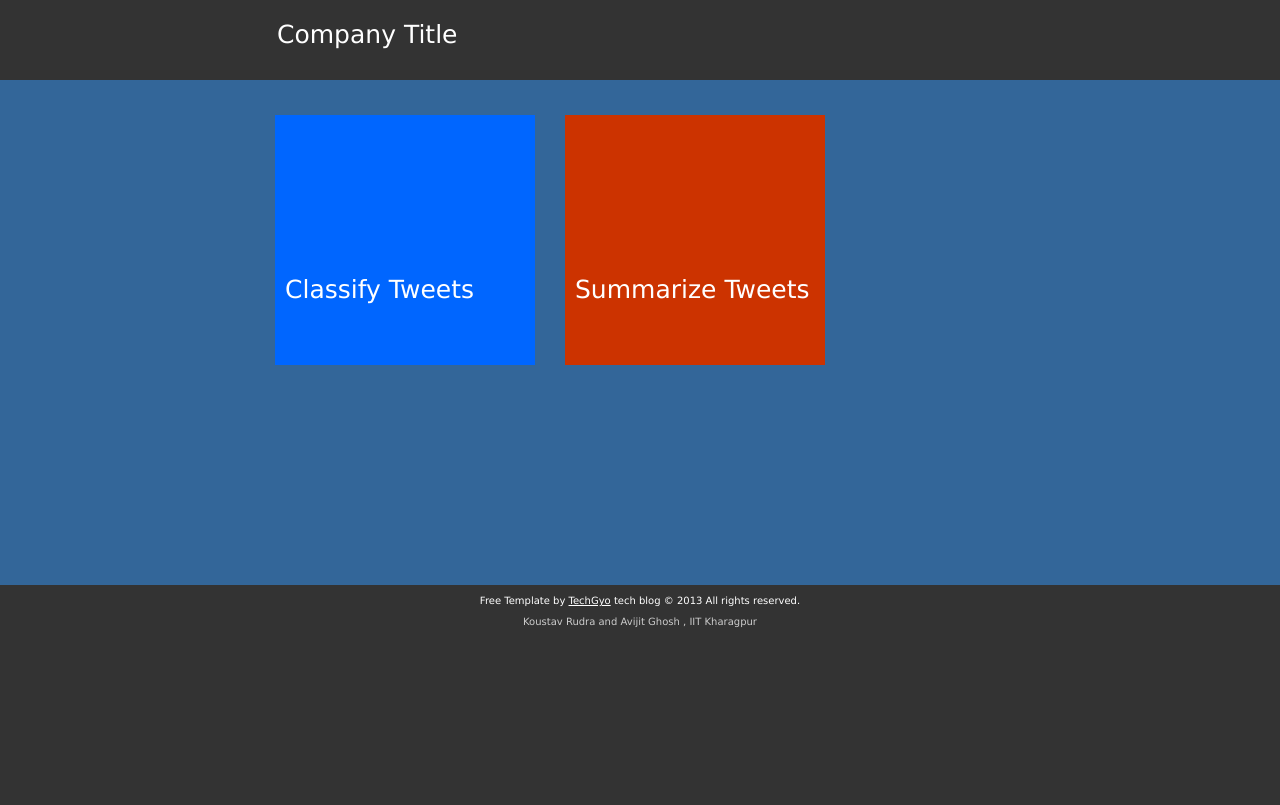
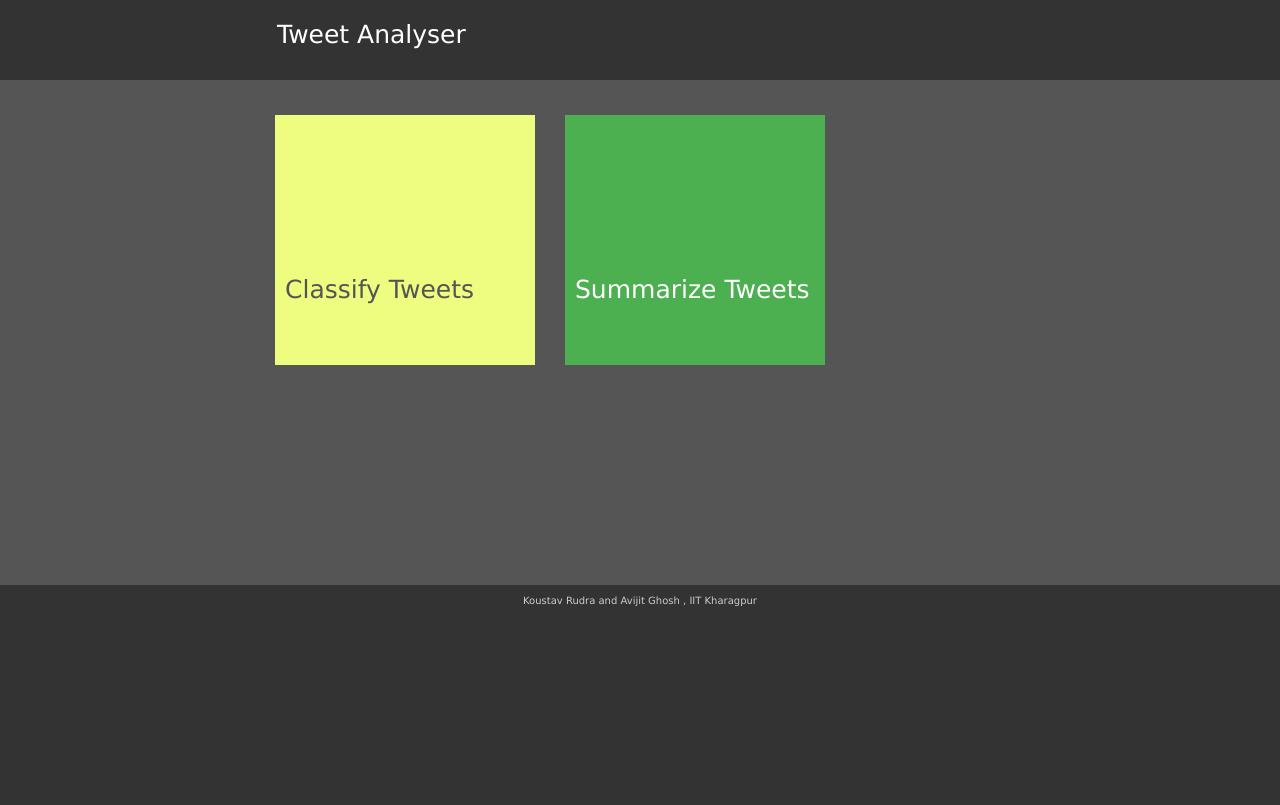
Before and after one commit to AvijitGhosh82/NLP_Test_Site, a Flask app: page / in a window 1280 px wide. Run offline with Flask 2, Linux system fonts and the light colour scheme; grey boxes are pictures that could not be loaded.

Commit message:
Finished homepage and added details to subpages

```diff
--- a/static/css/style.css
+++ b/static/css/style.css
@@ -54,7 +54,6 @@ label{
 
 h1 {
     text-align: center;
-    font-family: HoltwoodOneSC;
 	margin-top: 100px;
 	font-weight: bold;
     color: #34383B;
--- a/templates/index.html
+++ b/templates/index.html
@@ -5,16 +5,16 @@
 <script type="text/javascript" src="/static/js/TweenLite.min.js"></script>
 <script type="text/javascript" src="/static/js/TweenMax.min.js"></script>
 <script type="text/javascript" src="/static/js/jquery-1.8.3.min.js"></script>
-<title>Metro UI Html Template</title>
+<title>Tweet Analyser</title>
 <style>
 body{
 	margin:0;
-	background-color:#369;
+	background-color:#555;
 	overflow:auto;
 }
 
 #btn1{
-	background:#06F;
+	background:#EEFD80;
 	height:250px;
 	width:250px;
 	position:relative;
@@ -22,7 +22,7 @@ body{
 	left:1200px;
 	cursor:pointer;
 
-	color:#FFF;
+	color:#555;
 	font-size:25px;
 	font-family:"Lucida Sans Unicode", "Lucida Grande", sans-serif;
 	line-height:300px;
@@ -32,7 +32,7 @@ body{
 
 }
 #btn2{
-	background:#C30;
+	background:#4CAF50;
 	height:250px;
 	width:250px;
 	position:relative;
@@ -163,11 +163,11 @@ body{
 
   <div style="width:750px; height:80px; margin: 0 auto; overflow:hidden; position:relative">
 
-        <div id="caption" style="height:44px; margin-top:20px;float:left; margin-left:12px; position:absolute"> Company Title </div>
+        <div id="caption" style="height:44px; margin-top:20px;float:left; margin-left:12px; position:absolute"> Tweet Analyser </div>
 
         <div id="backbutton" style="height:44px; width:44px; margin-top:15px; float:left; position:absolute"> <img src="imgs/backbtn.png" width="44" height="44" /> </div>
 
-       <div id="pagecaption" style="height:44px; margin-top:20px;float:left; margin-left:12px; position:absolute"> Caption </div>
+       <!-- <div id="pagecaption" style="height:44px; margin-top:20px;float:left; margin-left:12px; position:absolute"> Caption </div> -->
   </div>
 
 </div>
@@ -175,8 +175,8 @@ body{
 <!--buttons-->
 <div style="width:750px; height:450px; overflow:hidden; margin: 0 auto; position:relative; margin-top:35px;">
 
-	<a href="{{ url_for('classify') }}" target="main"><div id="btn1" style="float:left"> <p> Classify Tweets </p> </div> </a>
-    <a href="{{ url_for('summarize') }}" target="main"><div id="btn2" style="float:left"> <p> Summarize Tweets </p> </div> </a>
+	<a href="{{ url_for('classify') }}"><div id="btn1" style="float:left"> <p> Classify Tweets </p> </div> </a>
+    <a href="{{ url_for('summarize') }}"><div id="btn2" style="float:left"> <p> Summarize Tweets </p> </div> </a>
 <!--     <a href="3.html" target="main"><div id="btn3" style="float:left"> <p> Who We Are? </p> </div> </a>
     <a href="4.html" target="main"><div id="btn4" style="float:left"> <p> We on Map </p> </div> </a>
     <a href="5.html" target="main"><div id="btn5" style="float:left"> <p> Contact Us </p> </div> </a>
@@ -188,7 +188,7 @@ body{
 <!--footer-->
 <div style="width:100%; height:220px; overflow:hidden; margin: 0 auto; background-color:#333; margin-top:20px;">
     <div style="width:750px; height:80px; margin: 0 auto;">
-    <p style="text-align:center; color:#FFF; font-family:'Lucida Sans Unicode', 'Lucida Grande', sans-serif; font-size:x-small">Free Template by <a href="http://www.techgyo.com">TechGyo</a> tech blog &copy; 2013 All rights reserved. </p>
+   <!--  <p style="text-align:center; color:#FFF; font-family:'Lucida Sans Unicode', 'Lucida Grande', sans-serif; font-size:x-small">Free Template by <a href="http://www.techgyo.com">TechGyo</a> tech blog &copy; 2013 All rights reserved. </p> -->
     <p style="text-align:center; color:#CCC; font-family:'Lucida Sans Unicode', 'Lucida Grande', sans-serif; font-size:x-small"> Koustav Rudra and Avijit Ghosh , IIT Kharagpur </p>
     </div>
 </div>
--- a/templates/processing.html
+++ b/templates/processing.html
@@ -7,7 +7,7 @@ License URL: http://creativecommons.org/licenses/by/3.0/
 <!DOCTYPE html>
 <html>
 <head>
-<title>NLP Test</title>
+<title>Tweet Analyser</title>
 <link href="/static/css/bootstrap.css" rel='stylesheet' type='text/css' />
 <!-- Custom Theme files -->
 <link href="/static/css/style.css" rel="stylesheet" type="text/css" media="all" />
@@ -23,7 +23,7 @@ Smartphone Compatible web template, free webdesigns for Nokia, Samsung, LG, Sony
 </head>
 <body>
 
-<h1>FILE UPLOAD WIDGET</h1>
+<!-- <h1>FILE UPLOAD WIDGET</h1> -->
 
 <div class="upload">
 			<h3>Output</h3>
```
Also changed, not shown: templates/classify.html (+9 -28 lines), templates/summarize.html (+13 -32 lines).
